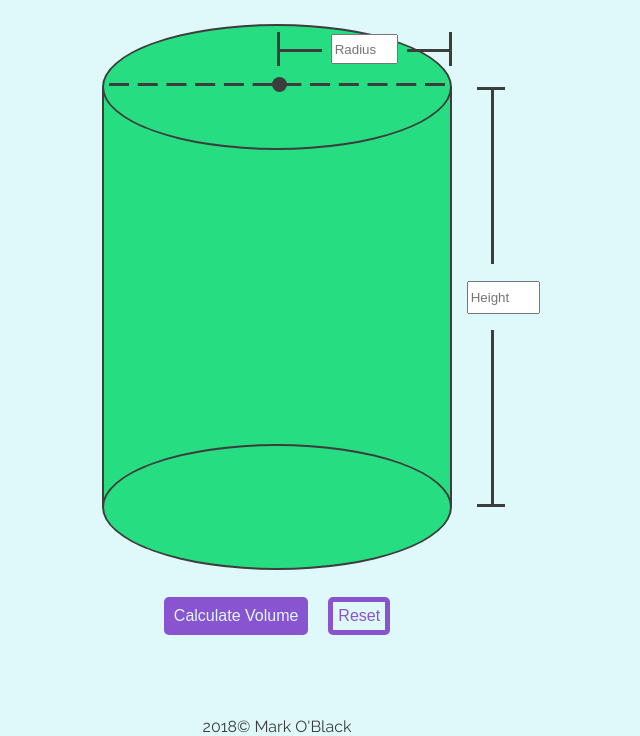
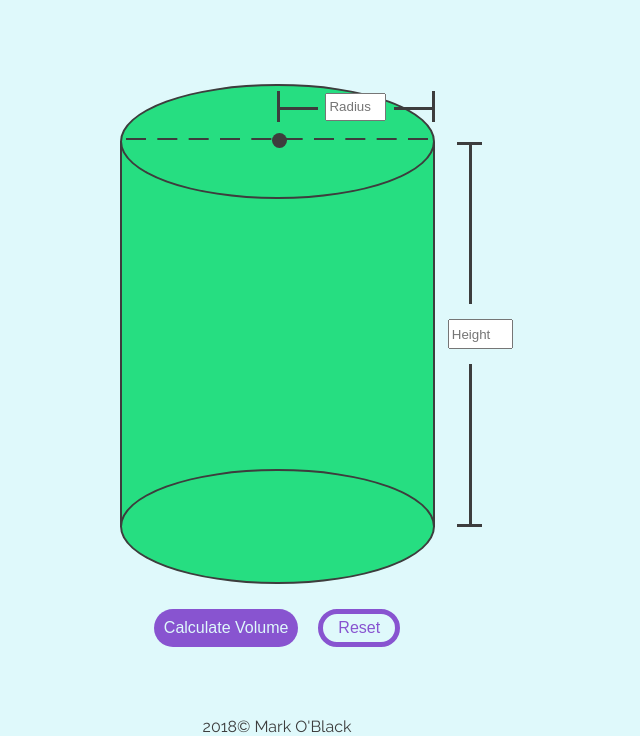
Before and after one commit to mark-oblack/jquery-calculator, a plain HTML site: page index.html in a window 1280 px wide. Shown: the part 65-801 px from the top of the page, without its empty margins (363-1003 px from the left). Drawn offline with nearby package versions, Linux system fonts and the light colour scheme.

Commit message:
finished revisions. Ready to be published.

```diff
--- a/main.css
+++ b/main.css
@@ -40,7 +40,7 @@ header p {
 footer {
   bottom: 0;
   font-weight: 400;
-  margin-top: 10px;
+  /*margin-top: auto;*/
   text-align: center;
   width: 100%;
 }
@@ -49,14 +49,14 @@ footer {
   align-items: center;
   display: flex;
   flex-direction: column;
-  justify-content: space-around;
+  justify-content: space-between;
 	margin: 0 auto;
   min-height: 100vh;
 	width: 90%;
 }
 
 .wrapper section {
-  flex: 1;
+  align-self: center;
 }
 
 .button-container {
@@ -74,7 +74,7 @@ button {
 #btnCalcVol {
   background-color: #8854d0;
   border: none;
-  border-radius: 5px;
+  border-radius: 20px;
   color: #dff9fb;
   font-size: 1em;
   padding: 10px;
@@ -90,11 +90,12 @@ button {
 #btnReset {
   background: #dff9fb;
   border: 5px solid #8854d0;
-  border-radius: 5px;
+  border-radius: 20px;
   color: #8854d0;
   font-size: 1em;
-  padding: 5px;
-  text-align: center;
+  padding: 5px 15px;
+/*  padding: 5px;
+  text-align: center;*/
 }
 
 #btnReset:hover {
@@ -106,7 +107,7 @@ button {
 
 #output {
 	font-size: 1.1em;
-  margin-top: 10px;
+  margin: 10px 0;
 	text-align: center;
 }
 
@@ -125,32 +126,6 @@ button {
 	border-width: 3px;
 }
 
-/*input[type=button] {
-	background-color: #9b59b6;
-	border: none;
-	border-radius: 5px;
-	color: #ecf0f1;
-	font-family: 'Raleway', sans-serif;
-	font-size: 1em;
-	margin: 5px 25px;
-	padding: 5px 5px 3px 5px;
-}
-
-input[type=reset] {
-	background-color: #9b59b6;
-	border: none;
-	border-radius: 5px;
-	color: #ecf0f1;
-	font-family: 'Raleway', sans-serif;
-	font-size: 1em;
-	margin: 5px -10px;
-	padding: 5px 5px 3px 5px;
-}
-
-input[type=button]:hover, input[type=reset]:hover {
-	background-color: #8e44ad;
-	transition:0.2s;
-}*/
 
 
 
@@ -308,8 +283,8 @@ Media Queries
 --------------------------*/
 @media screen and (min-width: 520px) {
   .box {
-    height: 600px;
-    width: 500px;
+    height: 550px;
+    width: 450px;
   }
 
   .dashed-line-top {
```
